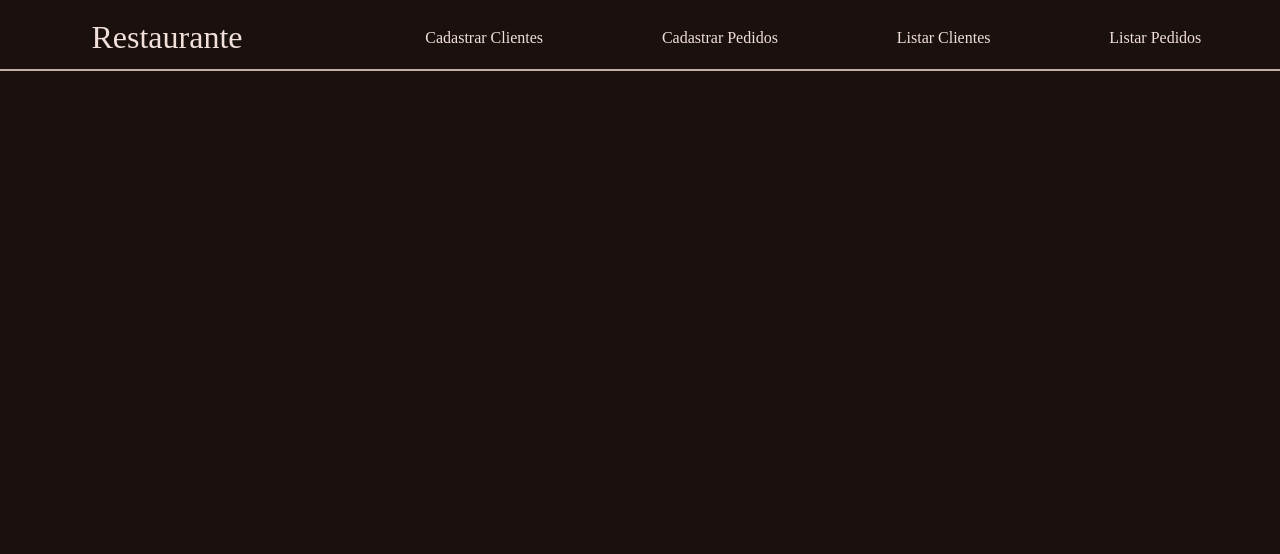
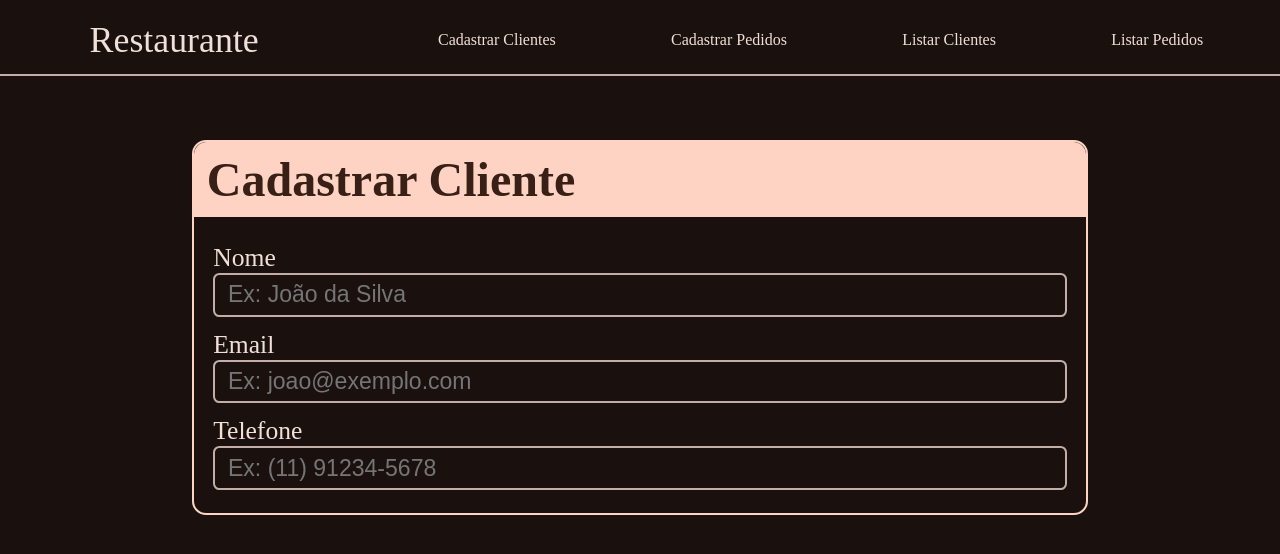
Before and after one commit to anthonelacr/restaurante-BD, a Flask app: page /clientes in a window 1280 px wide. Shown: the top 554 px of the page. Run offline with Flask 3, Linux system fonts and the light colour scheme.

Commit message:
comecando cadastro cliente

```diff
--- a/static/style.css
+++ b/static/style.css
@@ -82,7 +82,7 @@ body {
 .logo {
   text-decoration: none;
   color: var(--md-sys-color-on-background);
-  font-size: 2.5vw;
+  font-size: 2.8vw;
   padding: 0 5vw 0 2.5vw;
 }
 
@@ -94,3 +94,82 @@ a {
 a:hover {
   color: var(--md-sys-color-surface-tint);
 }
+
+.bloco-formulario {
+  position: relative;
+  align-items: center;
+  justify-content: center;
+  border-radius: 1.1vw;
+  border: var(--md-sys-color-secondary) 0.2vw solid;
+  width: 70%;
+  margin: 5vw auto;
+  padding-bottom: 0.8vw;
+}
+
+.cabecalho-formulario {
+  top: 0;
+  left: 0;
+  width: 100%;
+  font-size: 2.5vw;
+  font-weight: bold;
+  border-radius: 1vw 1vw 0 0;
+  padding: 0.8vw 1vw;
+  background: var(--md-sys-color-secondary);
+}
+
+.cabecalho-formulario h2 {
+  background: var(--md-sys-color-secondary);
+  color: var(--md-sys-color-on-secondary);
+}
+
+.campos-formulario {
+  padding: 1vw 1.5vw 0 1.5vw;
+}
+
+.campo {
+  margin: 1vw auto;
+  width: 100%;
+}
+
+.campo label {
+  font-size: 2vw;
+}
+
+input {
+  display: block;
+  border-radius: 0.5vw;
+  border: var(--md-sys-color-outline) 0.2vw solid;
+  padding: 0.5vw 1vw;
+  background: transparent;
+  color: var(--md-sys-color-on-background);
+  font-size: 1.8vw;
+  width: 100%;
+}
+
+input:hover {
+  border: var(--md-sys-color-outline) 0.3vw solid;
+  cursor: pointer;
+}
+
+input[type="submit"] {
+  border: var(--md-sys-color-outline) 0.8vw solid;
+  cursor: pointer;
+}
+
+input:focus {
+  outline: var(--md-sys-color-outline) 0.3vw;
+}
+
+.botaoCadastro {
+  display: block;
+  margin-left: auto;
+  padding: 0.5vw;
+  background-color: var(--md-sys-color-primary-container);
+  color: var(--md-sys-color-on-primary-container);
+  font-size: 0.9rem;
+  font-weight: bold;
+  border: none;
+  border-radius: 8px;
+  box-shadow: 0px 0px 2px 1px rgba(52, 49, 48, 0.2);
+  cursor: pointer;
+}
--- a/templates/cadastro_cliente.html
+++ b/templates/cadastro_cliente.html
@@ -25,6 +25,35 @@
                 </nav>
             </div>
 
+            <div class="bloco-formulario">
+                <div class="cabecalho-formulario">
+                    <h2>Cadastrar Cliente</h2>
+                </div>
+
+                <div class="campos-formulario">
+
+                    <div class="campo">
+                        <label for="nome">Nome</label>
+                        <input type="text" id="nome" name="nome" placeholder="Ex: João da Silva" required>
+                    </div>
+
+                    <div class="campo">
+                        <label for="email">Email</label>
+                        <div class="input">
+                            <input type="email" id="email" name="email" placeholder="Ex: joao@exemplo.com" required>
+                        </div>
+                    </div>
+
+                    <div class="campo">
+                        <label for="telefone">Telefone</label>
+                        <div class="input">
+                            <input type="tel" id="telefone" name="telefone" placeholder="Ex: (11) 91234-5678" required>
+                        </div>
+                    </div>
+
+                </div>
+            </div>
+
         </header>
     </body>
 
```
